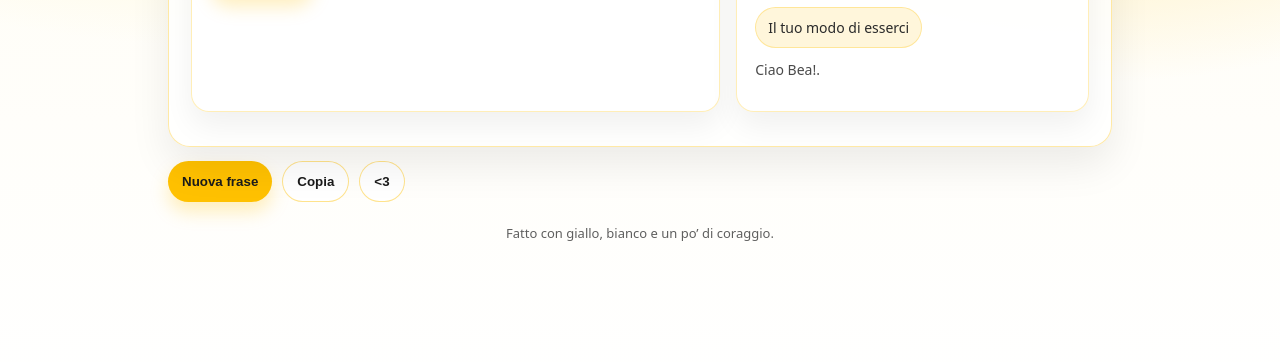
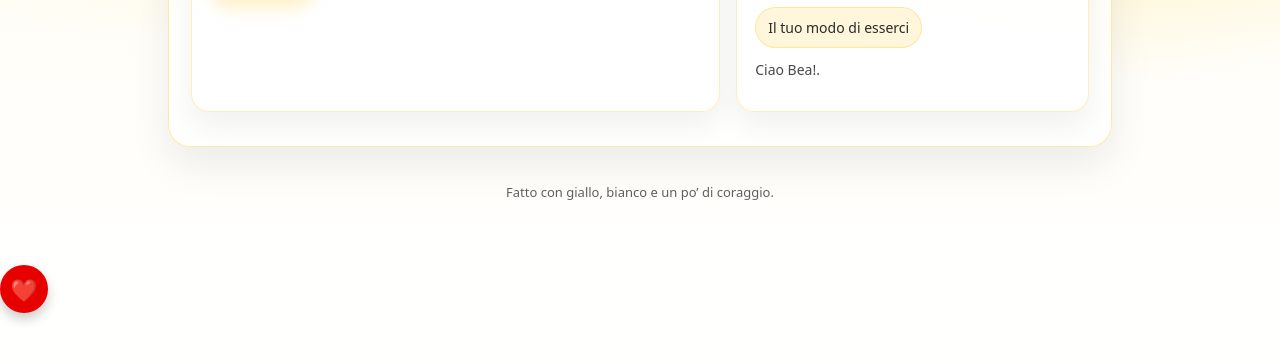
Before and after one commit to mattiamo23/beafidanzatina, a plain HTML site: page index.html in a window 1280 px wide. Shown: the part 392-754 px from the top of the page. Drawn offline with Linux system fonts and the light colour scheme; a web font is replaced by a local one.

Commit message:
Update index.html

```diff
--- a/index.html
+++ b/index.html
@@ -207,15 +207,28 @@
       </div>
     </header>
 <div class="btnrow">
-  <button id="newLine">Nuova frase</button>
-  <button class="secondary" id="copyLine">Copia</button>
-  <button class="secondary" id="youtubeBtn"><3</button>
 </div>
     <footer>
       Fatto con giallo, bianco e un po’ di coraggio.
     </footer>
   </div>
-
+<a href="https://www.youtube.com/watch?v=O33wYhbLqn8&pp=ygUXbG9naWNvIGNlc2FyZSBjcmVtb25pbmk%3D"
+   target="_blank"
+   style="
+     display: inline-flex;
+     align-items: center;
+     justify-content: center;
+     width: 48px;
+     height: 48px;
+     background-color: #e60000;
+     color: white;
+     text-decoration: none;
+     font-size: 22px;
+     border-radius: 50%;
+     box-shadow: 0 6px 12px rgba(0,0,0,0.2);
+   ">
+   ❤️
+</a>
   <script>
     const lines = [
       "Bea, con te mi sento a casa.",
```
